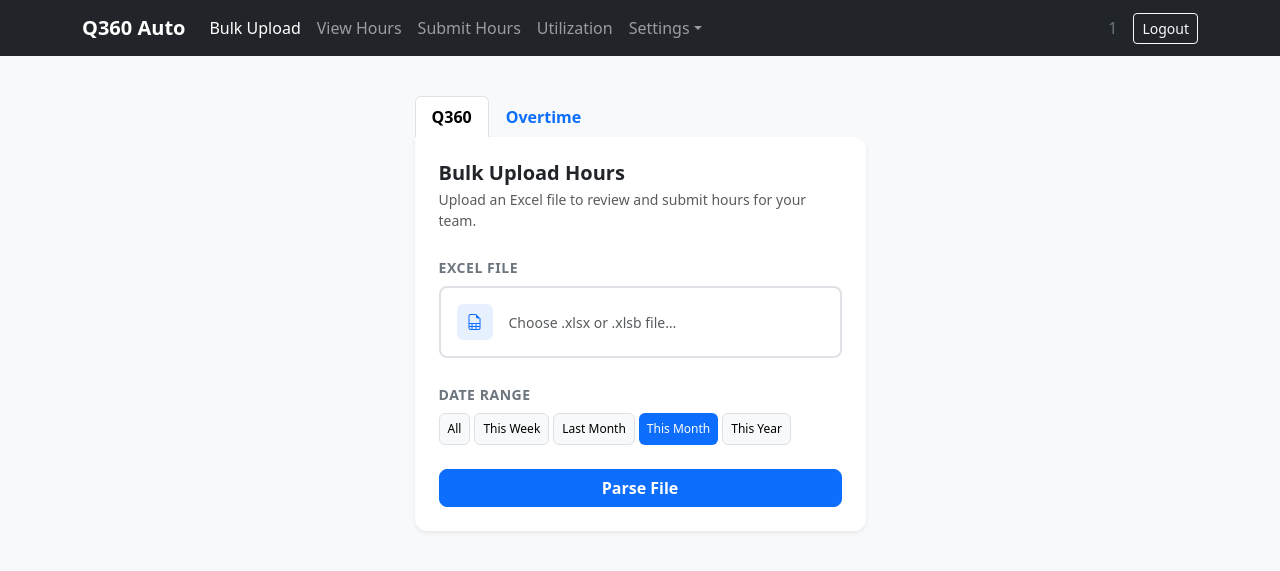
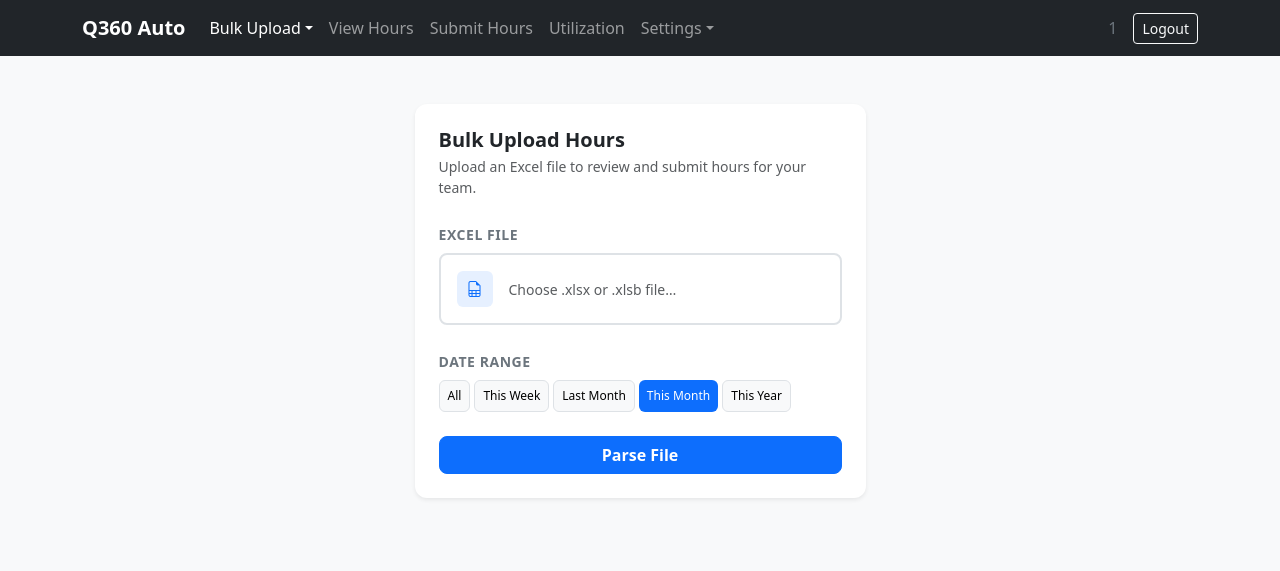
Before and after one commit to kimtaeh3/claudecode-10, a Flask app: page /bulk/ in a window 1280 px wide. Shown: the top 571 px of the page. Run offline with Flask 3, Linux system fonts and the light colour scheme; the visitor is signed in with stand-in values (Sample User, id 1); some libraries are stand-ins or nearby versions.

Commit message:
Replace bulk upload tabs with navbar dropdown; fix NaT strftime 500 error
- Bulk Upload nav item is now a dropdown (Q360 / Overtime) matching Settings style
- Page content switches via ?tab= query param, no Bootstrap tabs
- Fix overtime 500: guard pandas NaT before calling strftime

Co-Authored-By: Claude Sonnet 4.6 <noreply@anthropic.com>

```diff
--- a/app/routes/bulk.py
+++ b/app/routes/bulk.py
@@ -1147,7 +1147,12 @@ def overtime_parse():
             if pp_info:
                 pay_period_label, pay_week = pp_info
 
-        date_display = parsed_date.strftime('%-m/%-d/%Y') if parsed_date else raw_date
+        # Guard against pandas NaT (which is truthy-falsy ambiguous)
+        try:
+            date_display = parsed_date.strftime('%-m/%-d/%Y') if parsed_date else raw_date
+        except Exception:
+            date_display = raw_date
+            parsed_date = None
 
         name = str(_get(row, 'name')).strip()
         # Skip rows with no meaningful name (blank/NaN rows)
--- a/app/templates/base.html
+++ b/app/templates/base.html
@@ -21,9 +21,15 @@
     </button>
     <div class="collapse navbar-collapse" id="nav">
       <ul class="navbar-nav me-auto">
-        <li class="nav-item">
-          <a class="nav-link {% if request.endpoint == 'bulk.index' %}active{% endif %}"
-             href="{{ url_for('bulk.index') }}">Bulk Upload</a>
+        <li class="nav-item dropdown">
+          <a class="nav-link dropdown-toggle {% if request.endpoint == 'bulk.index' %}active{% endif %}"
+             href="#" role="button" data-bs-toggle="dropdown">Bulk Upload</a>
+          <ul class="dropdown-menu dropdown-menu-dark">
+            <li><a class="dropdown-item {% if request.endpoint == 'bulk.index' and request.args.get('tab','q360')=='q360' %}active{% endif %}"
+                   href="{{ url_for('bulk.index') }}?tab=q360">Q360</a></li>
+            <li><a class="dropdown-item {% if request.endpoint == 'bulk.index' and request.args.get('tab')=='overtime' %}active{% endif %}"
+                   href="{{ url_for('bulk.index') }}?tab=overtime">Overtime</a></li>
+          </ul>
         </li>
         <li class="nav-item">
           <a class="nav-link {% if request.endpoint == 'hours.view' %}active{% endif %}"
--- a/app/templates/bulk/index.html
+++ b/app/templates/bulk/index.html
@@ -2,86 +2,20 @@
 {% block title %}Bulk Upload{% endblock %}
 {% block content %}
 
-<div class="row justify-content-center mt-3">
+{% set active_tab = request.args.get('tab', 'q360') %}
+
+<div class="row justify-content-center mt-4">
   <div class="col-lg-5 col-md-7">
 
-    <!-- Tab nav -->
-    <ul class="nav nav-tabs mb-0" id="bulkTabs" role="tablist"
-        style="border-bottom:none">
-      <li class="nav-item" role="presentation">
-        <button class="nav-link active fw-semibold" id="q360-tab"
-                data-bs-toggle="tab" data-bs-target="#q360-panel"
-                type="button" role="tab">Q360</button>
-      </li>
-      <li class="nav-item" role="presentation">
-        <button class="nav-link fw-semibold" id="overtime-tab"
-                data-bs-toggle="tab" data-bs-target="#overtime-panel"
-                type="button" role="tab">Overtime</button>
-      </li>
-    </ul>
-
-    <div class="tab-content">
-
-      <!-- ── Q360 tab ─────────────────────────────────────────────────── -->
-      <div class="tab-pane fade show active" id="q360-panel" role="tabpanel">
-        <div class="card shadow-sm border-0" style="border-radius:0 12px 12px 12px;overflow:hidden">
-          <div class="card-body p-4">
-            <h5 class="fw-bold mb-1">Bulk Upload Hours</h5>
-            <p class="text-muted small mb-4">Upload an Excel file to review and submit hours for your team.</p>
-
-            <form id="parse-form">
-
-              <!-- File picker -->
-              <div class="mb-4">
-                <label class="form-label fw-semibold small text-uppercase text-secondary" style="letter-spacing:.04em">Excel File</label>
-                <label id="file-label" class="d-flex align-items-center gap-3 p-3 rounded-3 border border-2 border-dashed"
-                       style="cursor:pointer;border-color:#dee2e6!important;transition:border-color .15s">
-                  <div class="rounded-2 bg-primary bg-opacity-10 d-flex align-items-center justify-content-center flex-shrink-0"
-                       style="width:36px;height:36px">
-                    <i class="bi bi-file-earmark-spreadsheet text-primary"></i>
-                  </div>
-                  <div class="flex-grow-1 overflow-hidden">
-                    <div id="file-name" class="text-muted small">Choose .xlsx or .xlsb file…</div>
-                  </div>
-                  <input type="file" name="file" accept=".xlsx,.xlsb" required
-                         class="d-none" id="file-input"
-                         onchange="onFileChange(this, 'file-name', 'file-label')">
-                </label>
-              </div>
-
-              <!-- Date range -->
-              <div class="mb-4">
-                <label class="form-label fw-semibold small text-uppercase text-secondary" style="letter-spacing:.04em">Date Range</label>
-                <input type="hidden" name="date_filter" id="date-filter-input" value="month">
-                <div class="d-flex gap-1 flex-nowrap">
-                  <button type="button" class="date-preset-btn btn btn-light border px-2" style="font-size:.75rem;white-space:nowrap" data-preset="all"        onclick="pickPreset('all')">All</button>
-                  <button type="button" class="date-preset-btn btn btn-light border px-2" style="font-size:.75rem;white-space:nowrap" data-preset="week"       onclick="pickPreset('week')">This Week</button>
-                  <button type="button" class="date-preset-btn btn btn-light border px-2" style="font-size:.75rem;white-space:nowrap" data-preset="last_month" onclick="pickPreset('last_month')">Last Month</button>
-                  <button type="button" class="date-preset-btn btn btn-primary border-0 px-2" style="font-size:.75rem;white-space:nowrap" data-preset="month" onclick="pickPreset('month')">This Month</button>
-                  <button type="button" class="date-preset-btn btn btn-light border px-2" style="font-size:.75rem;white-space:nowrap" data-preset="year"       onclick="pickPreset('year')">This Year</button>
-                </div>
-              </div>
-
-              <!-- Submit -->
-              <button type="submit" class="btn btn-primary w-100 fw-semibold" style="border-radius:8px">
-                Parse File
-              </button>
-
-            </form>
-          </div>
-        </div>
-      </div><!-- /q360-panel -->
-
-      <!-- ── Overtime tab ──────────────────────────────────────────────── -->
-      <div class="tab-pane fade" id="overtime-panel" role="tabpanel">
-        <div class="card shadow-sm border-0" style="border-radius:0 12px 12px 12px;overflow:hidden">
+    {% if active_tab == 'overtime' %}
+    <!-- ── Overtime ────────────────────────────────────────────────────── -->
+    <div class="card shadow-sm border-0" style="border-radius:12px;overflow:hidden">
       <div class="card-body p-4">
         <h5 class="fw-bold mb-1">Overtime Upload</h5>
         <p class="text-muted small mb-4">Upload an overtime Excel file to generate a formatted output with pay periods.</p>
 
         <form id="overtime-form" method="POST" action="{{ url_for('bulk.overtime_parse') }}" enctype="multipart/form-data">
 
-              <!-- File picker -->
           <div class="mb-4">
             <label class="form-label fw-semibold small text-uppercase text-secondary" style="letter-spacing:.04em">Excel File</label>
             <label id="ot-file-label" class="d-flex align-items-center gap-3 p-3 rounded-3 border border-2 border-dashed"
@@ -101,29 +35,67 @@
 
           <div id="ot-error" class="alert alert-danger d-none mb-3"></div>
 
-              <!-- Submit -->
           <button type="submit" id="ot-submit-btn" class="btn btn-primary w-100 fw-semibold" style="border-radius:8px">
             Parse File
           </button>
-
         </form>
       </div>
     </div>
-      </div><!-- /overtime-panel -->
 
-    </div><!-- /tab-content -->
+    {% else %}
+    <!-- ── Q360 ───────────────────────────────────────────────────────── -->
+    <div class="card shadow-sm border-0" style="border-radius:12px;overflow:hidden">
+      <div class="card-body p-4">
+        <h5 class="fw-bold mb-1">Bulk Upload Hours</h5>
+        <p class="text-muted small mb-4">Upload an Excel file to review and submit hours for your team.</p>
+
+        <form id="parse-form">
+
+          <div class="mb-4">
+            <label class="form-label fw-semibold small text-uppercase text-secondary" style="letter-spacing:.04em">Excel File</label>
+            <label id="file-label" class="d-flex align-items-center gap-3 p-3 rounded-3 border border-2 border-dashed"
+                   style="cursor:pointer;border-color:#dee2e6!important;transition:border-color .15s">
+              <div class="rounded-2 bg-primary bg-opacity-10 d-flex align-items-center justify-content-center flex-shrink-0"
+                   style="width:36px;height:36px">
+                <i class="bi bi-file-earmark-spreadsheet text-primary"></i>
+              </div>
+              <div class="flex-grow-1 overflow-hidden">
+                <div id="file-name" class="text-muted small">Choose .xlsx or .xlsb file…</div>
+              </div>
+              <input type="file" name="file" accept=".xlsx,.xlsb" required
+                     class="d-none" id="file-input"
+                     onchange="onFileChange(this, 'file-name', 'file-label')">
+            </label>
+          </div>
+
+          <div class="mb-4">
+            <label class="form-label fw-semibold small text-uppercase text-secondary" style="letter-spacing:.04em">Date Range</label>
+            <input type="hidden" name="date_filter" id="date-filter-input" value="month">
+            <div class="d-flex gap-1 flex-nowrap">
+              <button type="button" class="date-preset-btn btn btn-light border px-2" style="font-size:.75rem;white-space:nowrap" data-preset="all"        onclick="pickPreset('all')">All</button>
+              <button type="button" class="date-preset-btn btn btn-light border px-2" style="font-size:.75rem;white-space:nowrap" data-preset="week"       onclick="pickPreset('week')">This Week</button>
+              <button type="button" class="date-preset-btn btn btn-light border px-2" style="font-size:.75rem;white-space:nowrap" data-preset="last_month" onclick="pickPreset('last_month')">Last Month</button>
+              <button type="button" class="date-preset-btn btn btn-primary border-0 px-2" style="font-size:.75rem;white-space:nowrap" data-preset="month"  onclick="pickPreset('month')">This Month</button>
+              <button type="button" class="date-preset-btn btn btn-light border px-2" style="font-size:.75rem;white-space:nowrap" data-preset="year"       onclick="pickPreset('year')">This Year</button>
             </div>
           </div>
 
-<!-- Parse progress overlay (Q360) -->
+          <button type="submit" class="btn btn-primary w-100 fw-semibold" style="border-radius:8px">
+            Parse File
+          </button>
+        </form>
+      </div>
+    </div>
+    {% endif %}
+
+  </div>
+</div>
+
+<!-- Q360 progress overlay -->
 <div id="parse-overlay" style="
-  display:none;
-  position:fixed;inset:0;
-  background:rgba(0,0,0,0.5);
-  z-index:10000;
-  align-items:center;
-  justify-content:center;
-  backdrop-filter:blur(2px)">
+  display:none;position:fixed;inset:0;
+  background:rgba(0,0,0,0.5);z-index:10000;
+  align-items:center;justify-content:center;backdrop-filter:blur(2px)">
   <div class="card shadow-lg border-0" style="width:380px;border-radius:16px;overflow:hidden">
     <div class="card-body p-4">
       <div class="d-flex align-items-center justify-content-between mb-3">
@@ -139,8 +111,7 @@
       </div>
       <div id="parse-substatus" class="text-secondary mb-2" style="font-size:.75rem;min-height:1em"></div>
       <div class="progress" style="height:6px;border-radius:99px;background:#e9ecef">
-        <div id="parse-progress-bar"
-             class="progress-bar progress-bar-striped progress-bar-animated"
+        <div id="parse-progress-bar" class="progress-bar progress-bar-striped progress-bar-animated"
              style="width:0%;border-radius:99px;transition:width 0.6s ease"></div>
       </div>
     </div>
@@ -149,13 +120,9 @@
 
 <!-- Overtime processing overlay -->
 <div id="ot-overlay" style="
-  display:none;
-  position:fixed;inset:0;
-  background:rgba(0,0,0,0.5);
-  z-index:10000;
-  align-items:center;
-  justify-content:center;
-  backdrop-filter:blur(2px)">
+  display:none;position:fixed;inset:0;
+  background:rgba(0,0,0,0.5);z-index:10000;
+  align-items:center;justify-content:center;backdrop-filter:blur(2px)">
   <div class="card shadow-lg border-0" style="width:340px;border-radius:16px;overflow:hidden">
     <div class="card-body p-4 text-center">
       <div class="spinner-border text-primary mb-3" role="status"></div>
@@ -188,6 +155,8 @@ function pickPreset(mode) {
 
 // ── Q360 parse (streaming) ────────────────────────────────────────────────
 (function () {
+  const form = document.getElementById('parse-form');
+  if (!form) return;
   let timerInterval = null, startTime = 0;
 
   function setProgress(pct, msg, sub) {
@@ -197,14 +166,11 @@ function pickPreset(mode) {
     const subEl = document.getElementById('parse-substatus');
     if (subEl) subEl.textContent = sub || '';
   }
-
   function tickTimer() {
     const elapsed = Math.floor((Date.now() - startTime) / 1000);
-    const label = elapsed < 60 ? elapsed + 's'
-      : Math.floor(elapsed / 60) + 'm ' + String(elapsed % 60).padStart(2, '0') + 's';
+    const label = elapsed < 60 ? elapsed + 's' : Math.floor(elapsed/60)+'m '+String(elapsed%60).padStart(2,'0')+'s';
     document.getElementById('parse-timer').textContent = label;
   }
-
   function startProgress() {
     startTime = Date.now();
     document.getElementById('parse-overlay').style.display = 'flex';
@@ -212,87 +178,66 @@ function pickPreset(mode) {
     setProgress(5, 'Reading Excel file\u2026', '');
     timerInterval = setInterval(tickTimer, 500);
   }
-
   function stopProgress() {
-    clearInterval(timerInterval);
-    tickTimer();
+    clearInterval(timerInterval); tickTimer();
     setProgress(100, 'Done!', '');
     setTimeout(() => { document.getElementById('parse-overlay').style.display = 'none'; }, 400);
   }
-
   function injectHTML(html) {
     const container = document.getElementById('bulk-table');
     container.innerHTML = html;
     container.querySelectorAll('script').forEach(old => {
-      const s = document.createElement('script');
-      s.textContent = old.textContent;
+      const s = document.createElement('script'); s.textContent = old.textContent;
       old.parentNode.replaceChild(s, old);
     });
     if (window.htmx) htmx.process(container);
     container.scrollIntoView({ behavior: 'smooth', block: 'start' });
   }
 
-  document.getElementById('parse-form').addEventListener('submit', async function(e) {
+  form.addEventListener('submit', async function(e) {
     e.preventDefault();
     document.getElementById('bulk-table').innerHTML = '';
     startProgress();
-
     let resp;
     try {
-      resp = await fetch('{{ url_for("bulk.parse") }}', {
-        method: 'POST',
-        body: new FormData(this),
-      });
+      resp = await fetch('{{ url_for("bulk.parse") }}', { method: 'POST', body: new FormData(this) });
     } catch (err) {
       stopProgress();
-      document.getElementById('bulk-table').innerHTML =
-        `<div class="alert alert-danger">Network error: ${err.message}</div>`;
+      document.getElementById('bulk-table').innerHTML = `<div class="alert alert-danger">Network error: ${err.message}</div>`;
       return;
     }
-
     if (!resp.ok) {
       stopProgress();
-      document.getElementById('bulk-table').innerHTML =
-        `<div class="alert alert-danger">Server error ${resp.status}</div>`;
+      document.getElementById('bulk-table').innerHTML = `<div class="alert alert-danger">Server error ${resp.status}</div>`;
       return;
     }
-
-    const reader = resp.body.getReader();
-    const decoder = new TextDecoder();
+    const reader = resp.body.getReader(), decoder = new TextDecoder();
     let buf = '';
-
     try {
       while (true) {
         const { done, value } = await reader.read();
         if (done) break;
         buf += decoder.decode(value, { stream: true });
-        const parts = buf.split('\n\n');
-        buf = parts.pop();
+        const parts = buf.split('\n\n'); buf = parts.pop();
         for (const part of parts) {
           const line = part.trim();
           if (!line.startsWith('data: ')) continue;
-          let data;
-          try { data = JSON.parse(line.slice(6)); } catch { continue; }
-
+          let data; try { data = JSON.parse(line.slice(6)); } catch { continue; }
           if (data.type === 'progress') {
-            const fetchPct = data.total > 0
-              ? Math.round(10 + (data.done / data.total) * 80)
-              : 10;
+            const fetchPct = data.total > 0 ? Math.round(10 + (data.done/data.total)*80) : 10;
             const sub = data.total > 0 ? `${data.done} / ${data.total} users` : '';
             setProgress(fetchPct, data.user ? `Fetching \u2014 ${data.user}` : data.msg, sub);
           } else if (data.type === 'complete') {
             setProgress(95, 'Rendering table\u2026', '');
             setTimeout(() => { stopProgress(); injectHTML(data.html); }, 200);
           } else if (data.type === 'error') {
-            stopProgress();
-            injectHTML(data.html);
+            stopProgress(); injectHTML(data.html);
           }
         }
       }
     } catch (err) {
       stopProgress();
-      document.getElementById('bulk-table').innerHTML =
-        `<div class="alert alert-danger">Stream error: ${err.message}</div>`;
+      document.getElementById('bulk-table').innerHTML = `<div class="alert alert-danger">Stream error: ${err.message}</div>`;
     }
   });
 })();
@@ -300,39 +245,30 @@ function pickPreset(mode) {
 // ── Overtime parse (file download) ───────────────────────────────────────
 (function () {
   const form = document.getElementById('overtime-form');
+  if (!form) return;
   const overlay = document.getElementById('ot-overlay');
-  const errDiv = document.getElementById('ot-error');
-  const btn = document.getElementById('ot-submit-btn');
+  const errDiv  = document.getElementById('ot-error');
+  const btn     = document.getElementById('ot-submit-btn');
 
   form.addEventListener('submit', async function(e) {
     e.preventDefault();
     errDiv.classList.add('d-none');
     overlay.style.display = 'flex';
     btn.disabled = true;
-
     let resp;
     try {
       resp = await fetch(form.action, { method: 'POST', body: new FormData(form) });
     } catch (err) {
-      overlay.style.display = 'none';
-      btn.disabled = false;
+      overlay.style.display = 'none'; btn.disabled = false;
       errDiv.textContent = 'Network error: ' + err.message;
-      errDiv.classList.remove('d-none');
-      return;
+      errDiv.classList.remove('d-none'); return;
     }
-
-    overlay.style.display = 'none';
-    btn.disabled = false;
-
+    overlay.style.display = 'none'; btn.disabled = false;
     if (!resp.ok) {
       let msg = 'Server error ' + resp.status;
       try { const j = await resp.json(); msg = j.error || msg; } catch {}
-      errDiv.textContent = msg;
-      errDiv.classList.remove('d-none');
-      return;
+      errDiv.textContent = msg; errDiv.classList.remove('d-none'); return;
     }
-
-    // Trigger download
     const blob = await resp.blob();
     const cd = resp.headers.get('Content-Disposition') || '';
     const m = cd.match(/filename\*?=(?:UTF-8'')?["']?([^"';\n]+)/i);
```
Lines whose indentation alone changed are shown as unchanged.
